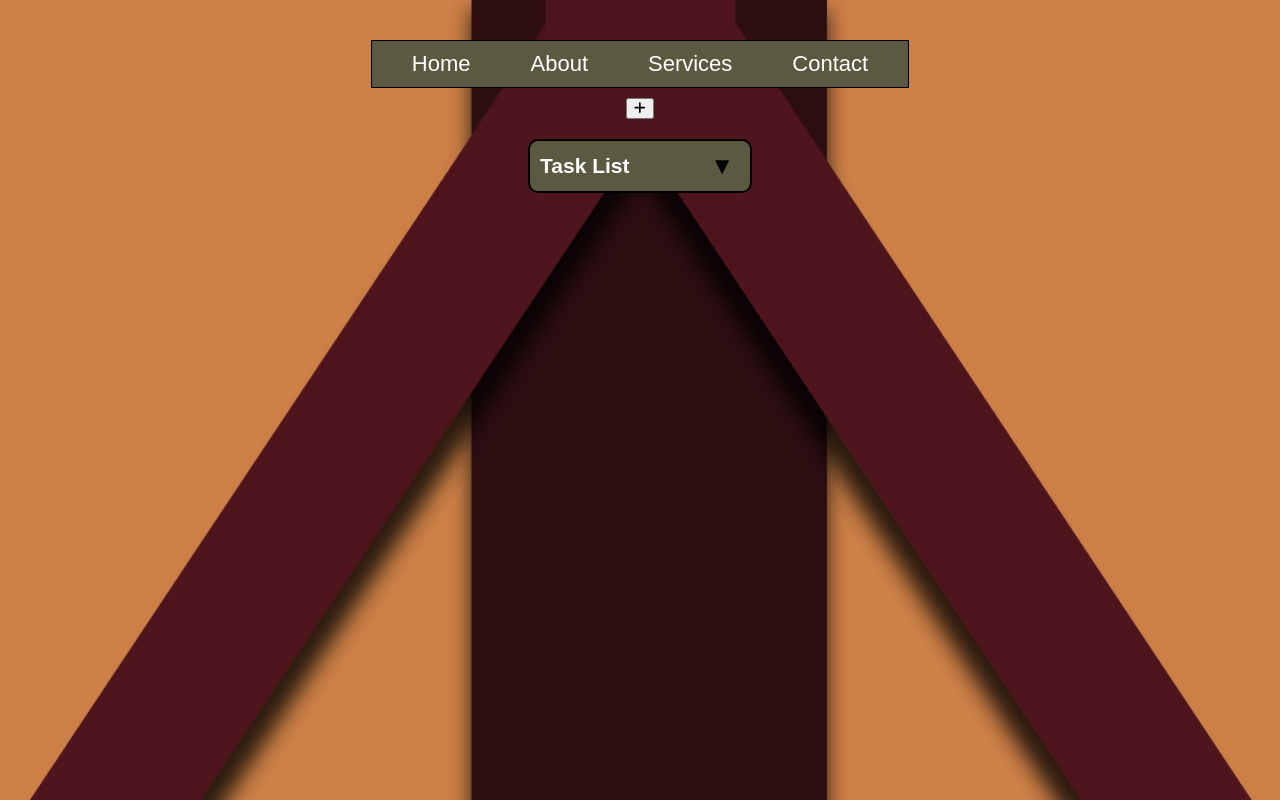
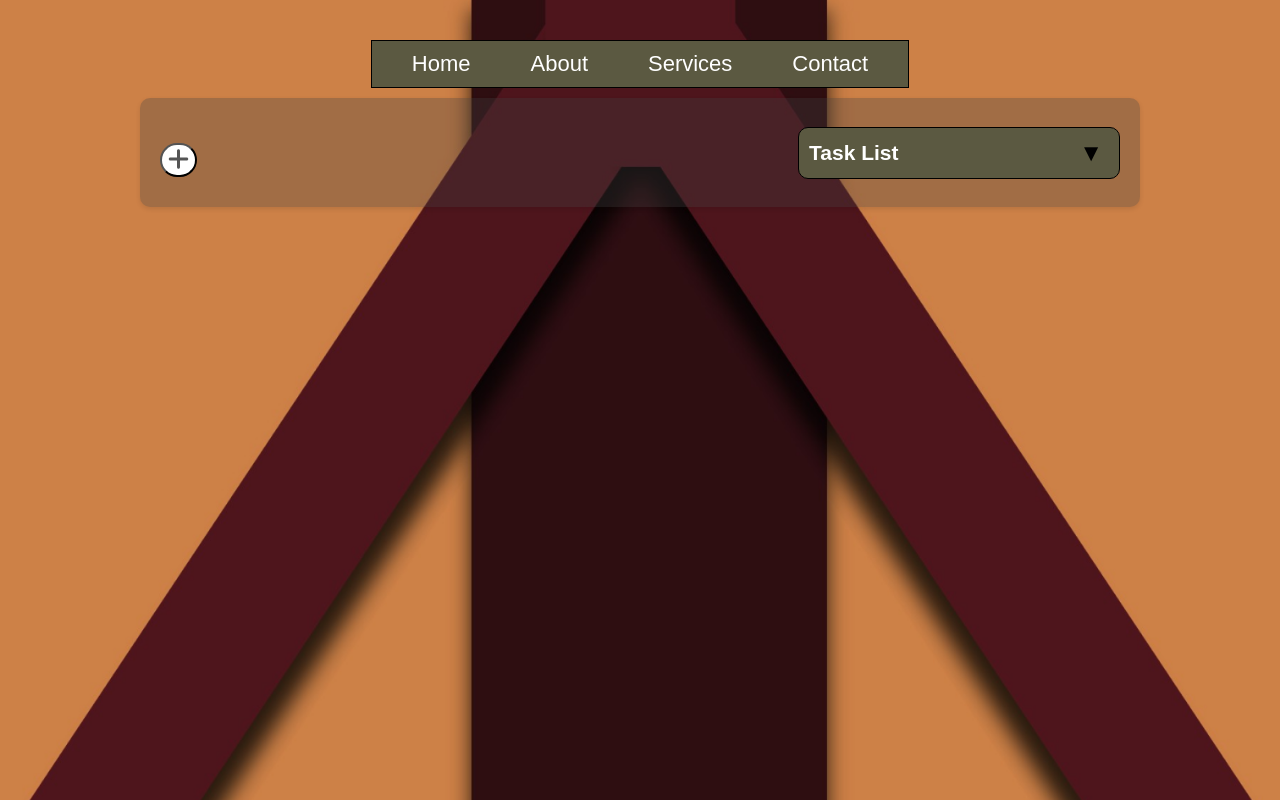
Before and after one commit to BLewis-Keyin/Semester-2-Final-Sprint, a React (Create React App) app: page / in a window 1280 px wide. Built offline with nearby package versions, Linux system fonts and the light colour scheme.

Commit message:
Some styling to fit the figma design

```diff
--- a/src/App.css
+++ b/src/App.css
@@ -22,9 +22,11 @@ body {
 
 /* Global styles */
 .container {
+    display: flex;
+    align-items: center;
+    justify-content: center;
     max-width: 1200px;
     margin: 0 auto;
-    padding: 20px;
 }
 
 /* Header */
@@ -49,27 +51,28 @@ body {
 
 /* Task App Container */
 .task-app-container {
-    background-color: #f8f9fa;
+    display: flex;
+    align-items: center;
+    justify-content: space-between;
+    width: 80%;
+    background-color: #4141414f;
     border-radius: 10px;
     padding: 20px;
-    margin-top: 20px;
     box-shadow: 0px 2px 5px rgba(0, 0, 0, 0.1);
 }
-
 /* Add Task Button */
 .add-task-button {
-    background-color: #28a745;
-    color: white;
-    border: none;
-    padding: 10px 20px;
-    border-radius: 5px;
-    font-size: 16px;
+    margin-top: 25px;
+    background-color: #ffffff;
+    color: rgb(85, 85, 85);
+    border-radius: 50px;
+    font-size: 24px;
     cursor: pointer;
-    margin-bottom: 20px;
+    margin-bottom: 10px;
 }
 
 .add-task-button:hover {
-    background-color: #218838;
+    background-color: #f5f5f5;
 }
 
 /* Task List */
@@ -78,18 +81,17 @@ body {
     display: flex;
     flex-direction: column;
     align-items: center;
-    margin-top: 20px;
 }
 
 .task-list-header {
     display: flex;
     align-items: center;
     justify-content: space-between;
-    width: 200px;
+    width: 300px;
     /* Adjust width as needed */
     background-color: #5B5941;
     padding: 10px;
-    border: solid 2px black;
+    border: solid 1px black;
     border-radius: 10px;
     cursor: pointer;
     color: white;
--- a/src/App.js
+++ b/src/App.js
@@ -5,9 +5,7 @@ import Home from './component/home';
 import About from './component/about';
 import Services from './component/services';
 import Contact from './component/contact';
-import '@fortawesome/fontawesome-svg-core/styles.css';
-import { config } from '@fortawesome/fontawesome-svg-core';
-config.autoAddCss = false;
+
 
 const App = () => {
   return (
--- a/src/component/home.js
+++ b/src/component/home.js
@@ -1,6 +1,9 @@
 import React, { useState } from 'react';
 import { FontAwesomeIcon } from '@fortawesome/react-fontawesome';
 import { faPlus } from '@fortawesome/free-solid-svg-icons';
+import '@fortawesome/fontawesome-svg-core/styles.css';
+import { config } from '@fortawesome/fontawesome-svg-core';
+config.autoAddCss = false;
 
 const Home = ({ showTasks }) => {
   const [tasks, setTasks] = useState([]);
@@ -32,10 +35,10 @@ const Home = ({ showTasks }) => {
   };
 
   return (
-    <div>
+    <div className='container'>
       {showTasks && (
-        <div>
-          <button onClick={() => setIsFormOpen(true)}>
+        <div className='task-app-container'>
+          <button onClick={() => setIsFormOpen(true)} className="add-task-button">
             <FontAwesomeIcon icon={faPlus} />
           </button>
 
--- a/src/index.js
+++ b/src/index.js
@@ -3,6 +3,9 @@ import { BrowserRouter } from 'react-router-dom';
 import { ShoppingCartProvider } from './component/ShoppingCartContext'; // Import the context
 import App from './App'; // Your main app component
 import { createRoot } from 'react-dom/client';
+import '@fortawesome/fontawesome-svg-core/styles.css';
+import { config } from '@fortawesome/fontawesome-svg-core';
+config.autoAddCss = false;
 
 const rootElement = document.getElementById('root');
 const root = createRoot(rootElement);
@@ -12,8 +15,5 @@ root.render(
     <BrowserRouter>
     </BrowserRouter>
     <App />
-    <ShoppingCartProvider>
-    </ShoppingCartProvider>
-
   </React.StrictMode>
 );
```
